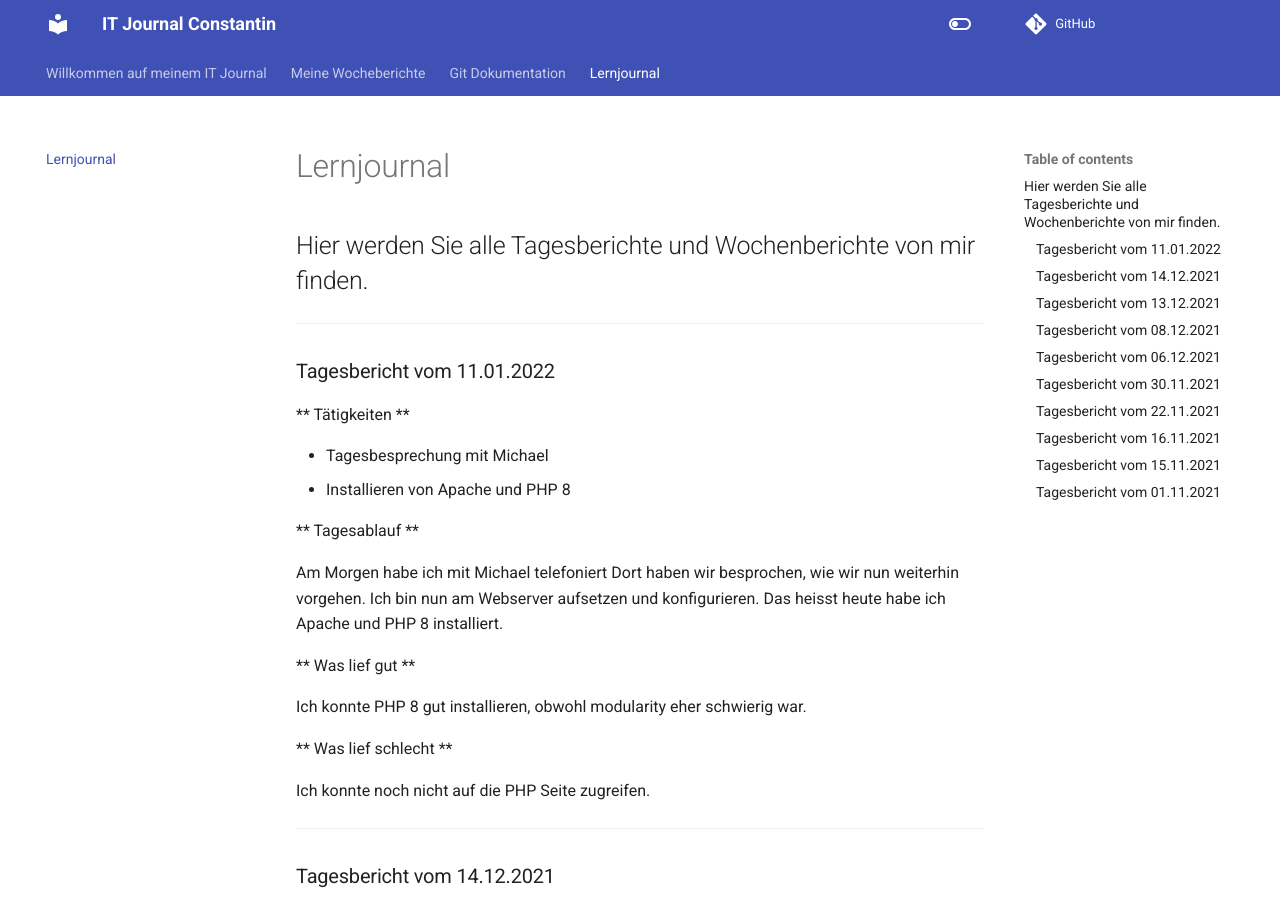
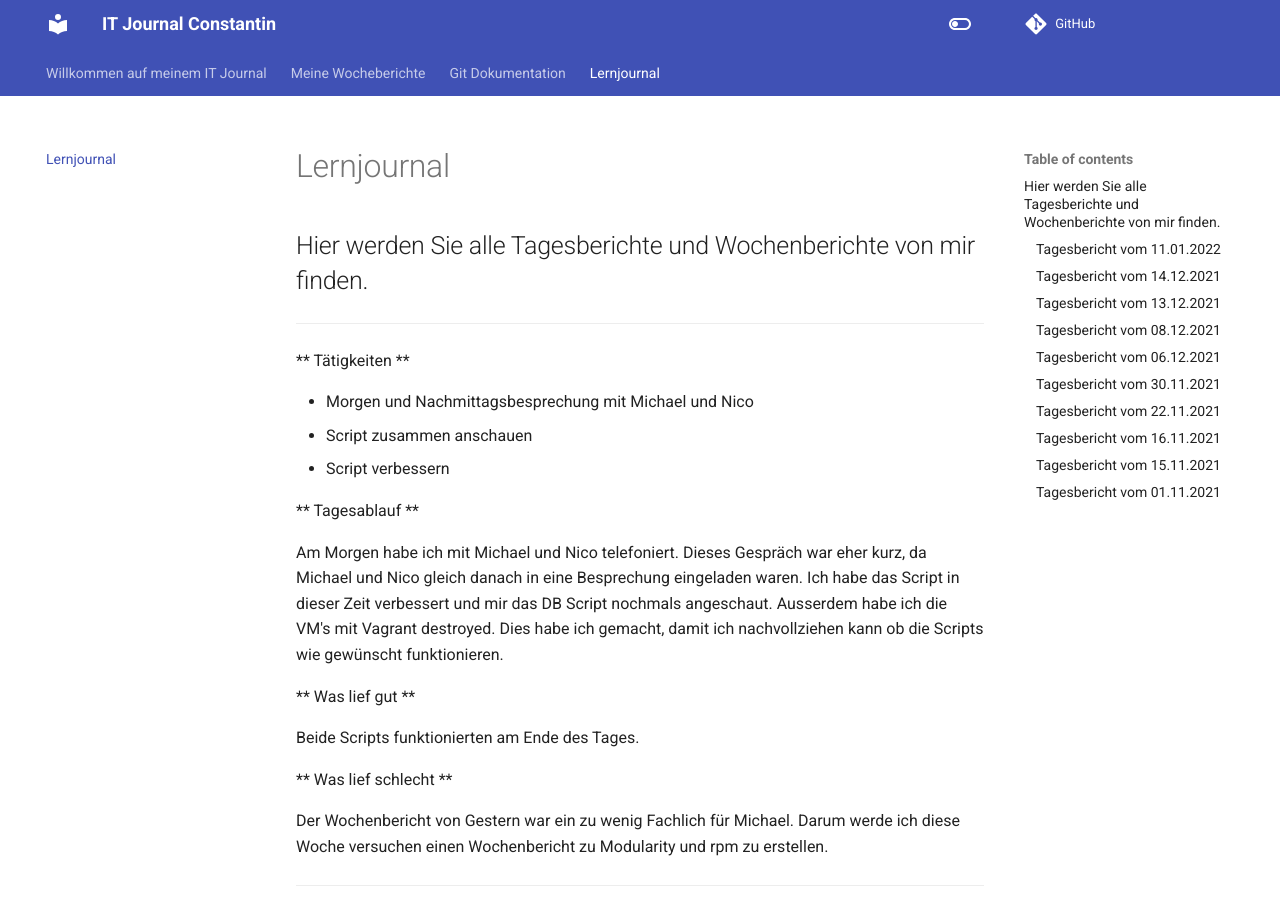
Before and after one commit to constantin-koenig/ITjournal, an MkDocs documentation site: the page built from docs/lernjournal.md, in a window 1280 px wide and 900 px high. Built offline with MkDocs 1.6.1 and Material for MkDocs 9.7.7, drawn with Linux system fonts in a browser that asks for light colours; comment, search, counter and statistics services are not loaded.

Commit message:
Neuer Tagesbericht

```diff
--- a/docs/lernjournal.md
+++ b/docs/lernjournal.md
@@ -1,6 +1,37 @@
 # Lernjournal
 
 ## Hier werden Sie alle Tagesberichte und Wochenberichte von mir finden.
+
+---
+
+** Tätigkeiten **
+
+- Morgen und Nachmittagsbesprechung mit Michael und Nico
+- Script zusammen anschauen
+- Script verbessern
+
+
+** Tagesablauf **
+
+Am Morgen habe ich mit Michael und Nico telefoniert.
+Dieses Gespräch war eher kurz, da Michael und Nico gleich danach in
+ eine Besprechung eingeladen waren.
+Ich habe das Script in dieser Zeit verbessert und mir das DB Script
+ nochmals angeschaut. Ausserdem habe ich die VM's mit Vagrant destroyed.
+Dies habe ich gemacht, damit ich nachvollziehen kann ob die Scripts wie
+ gewünscht funktionieren.
+
+
+** Was lief gut **
+
+Beide Scripts funktionierten am Ende des Tages.
+
+
+** Was lief schlecht **
+
+Der Wochenbericht von Gestern war ein zu wenig Fachlich für Michael.
+Darum werde ich diese Woche versuchen einen Wochenbericht zu Modularity
+ und rpm zu erstellen.
 
 ---
 
```
